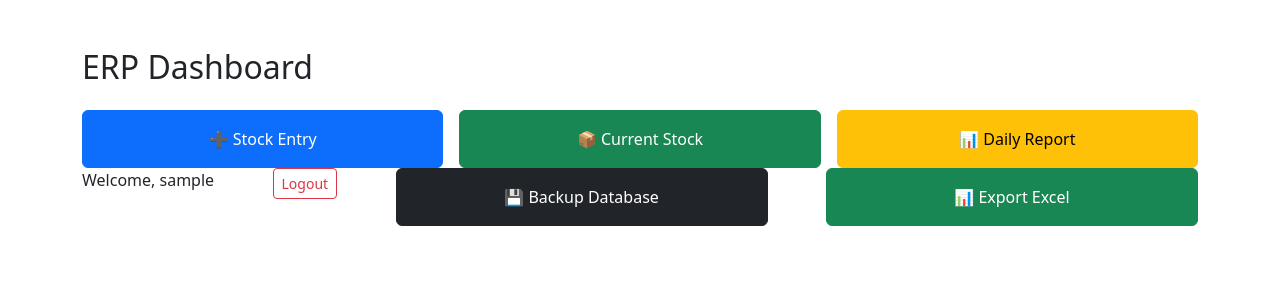
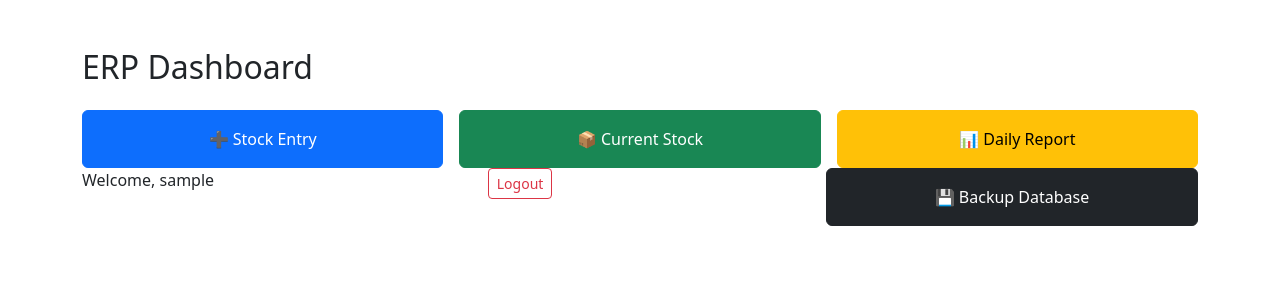
Before and after one commit to rakeshbhai6664/erp-project, a Django app: page / in a window 1280 px wide. Shown: the top 300 px of the page. Run offline with Django 5.2, Linux system fonts and the light colour scheme; the visitor is signed in with stand-in values (Sample User, id 1).

```diff
--- a/inventory/templates/dashboard.html
+++ b/inventory/templates/dashboard.html
@@ -48,13 +48,6 @@
         </form>
     </div>
 
-     <div class="col-md-4">
-            <a href="{% url 'export_stock_excel' %}" class="btn btn-success w-100 p-3">
-                📊 Export Excel
-            </a>
-        </div>
-
-    </div>
 
 </body>
 </html>
```
